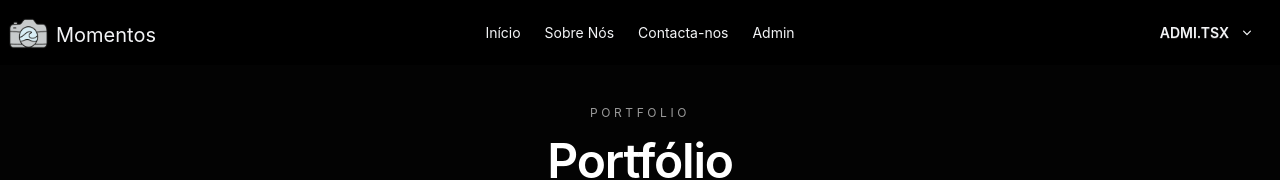
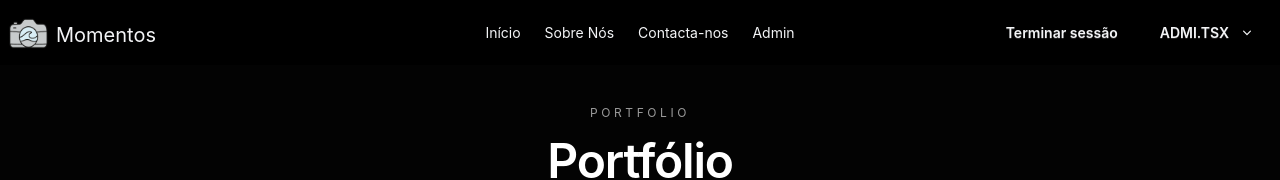
Before and after one commit to relampago29/gallery, a Next.js app: page /admi.tsx/portofolio in a window 1280 px wide. Shown: the top 180 px of the page. Built offline with nearby package versions, Linux system fonts and the light colour scheme; no server answers; sample sign-in values are in the browser's storage.

Commit message:
Add logout button to navbar with translations
Introduced a logout button in the navbar for authenticated users, handling sign out and redirect. Added 'logout' translations to both English and Portuguese locale files.

```diff
--- a/src/components/shared/navbar/navbar.tsx
+++ b/src/components/shared/navbar/navbar.tsx
@@ -3,8 +3,8 @@
 import React, { useEffect, useState } from "react";
 import { useTranslations, useLocale } from "next-intl";
 import { Link, usePathname } from "@/i18n/navigation";
-import { redirect, useSearchParams } from "next/navigation";
-import { onAuthStateChanged, type User } from "firebase/auth";
+import { useRouter, useSearchParams } from "next/navigation";
+import { onAuthStateChanged, signOut, type User } from "firebase/auth";
 import { auth } from "@/lib/firebase/client";
 import logotipo from "../../../../public/brand/logo-sem-fundo-sem-nome.png";
 import "../../../styles/shared/navbar/navbar.css";
@@ -14,6 +14,7 @@ const NavBar: React.FC = () => {
   const locale = useLocale();
   const pathname = usePathname();
   const searchParams = useSearchParams();
+  const router = useRouter();
 
   const [user, setUser] = useState<User | null>(null);
   useEffect(() => {
@@ -25,6 +26,16 @@ const NavBar: React.FC = () => {
     const qs = searchParams?.toString();
     return qs ? `${pathname}?${qs}` : pathname;
   }, [pathname, searchParams]);
+
+  const handleLogout = async () => {
+    try {
+      await signOut(auth);
+      router.push("/");
+      router.refresh();
+    } catch (err) {
+      console.error("Falha ao terminar sessão", err);
+    }
+  };
 
   return (
     <div className="navbar bg-base-100">
@@ -96,6 +107,15 @@ const NavBar: React.FC = () => {
 
       {/* ===== Dropdown de Idiomas (END) ===== */}
       <div className="navbar-end">
+        {user && (
+          <button
+            type="button"
+            onClick={handleLogout}
+            className="btn btn-ghost mr-2 text-sm"
+          >
+            {translate("logout")}
+          </button>
+        )}
         <div className="dropdown dropdown-end">
           <div tabIndex={0} role="button" className="btn btn-ghost">
             {locale.toUpperCase()}
--- a/src/locales/en/common.json
+++ b/src/locales/en/common.json
@@ -4,7 +4,8 @@
         "about": "About Us",
         "contact": "Contact Us",
         "team": "Team",
-        "home": "Home"
+        "home": "Home",
+        "logout": "Log out"
     },
     "protofolioHomePage": {
         "highlights": "High Lights"
--- a/src/locales/pt/common.json
+++ b/src/locales/pt/common.json
@@ -4,7 +4,8 @@
         "about": "Sobre Nós",
         "contact": "Contacta-nos",
         "team": "Equipa",
-        "home": "Início"
+        "home": "Início",
+        "logout": "Terminar sessão"
     },
     "protofolioHomePage": {
         "highlights": "Destaques"
--- a/test-results/summary.json
+++ b/test-results/summary.json
@@ -3,6 +3,6 @@
   "passed": 26,
   "failed": 0,
   "skipped": 0,
-  "duration": 3524.3758999999995,
-  "generatedAt": "2025-11-14T16:59:53.406Z"
+  "duration": 4391.1853999999985,
+  "generatedAt": "2025-11-14T22:54:55.117Z"
 }
```
Also changed, not shown: 1 other file (tests, documents, lock files or other folders). Lines whose indentation alone changed are shown as unchanged.
